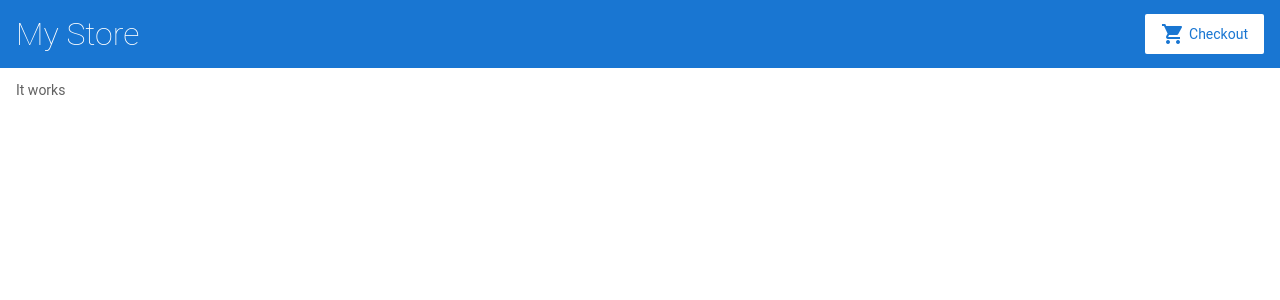
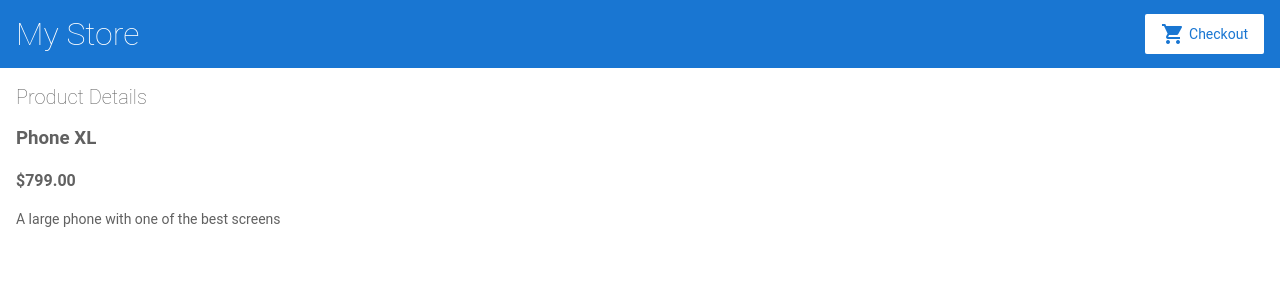
Before and after one commit to KingMike100/angular-guide, an Angular app: page /products/0 in a window 1280 px wide. Shown: the top 300 px of the page. Built offline with nearby package versions, Linux system fonts and the light colour scheme.

Commit message:
Pass vars via router

```diff
--- a/src/app/product-details/product-details.component.html
+++ b/src/app/product-details/product-details.component.html
@@ -1,3 +1,8 @@
-<p >
-It works
-</p>
+<h2>Product Details</h2>
+
+<div *ngIf="product">
+  <h3>{{ product.name }}</h3>
+  <h4>{{ product.price | currency }}</h4>
+  <p>{{ product.description }}</p>
+
+</div>
--- a/src/app/product-details/product-details.component.ts
+++ b/src/app/product-details/product-details.component.ts
@@ -1,6 +1,7 @@
 import { Component, OnInit } from '@angular/core';
-import { Input } from '@angular/core';
+import { ActivatedRoute } from '@angular/router';
 
+import { products } from '../products';
 @Component({
   selector: 'app-product-details',
   templateUrl: './product-details.component.html',
@@ -8,11 +9,14 @@
 })
 export class ProductDetailsComponent implements OnInit {
 
-  @Input() product;
+  product;
 
-  constructor() { }
+  constructor(private route: ActivatedRoute,) { }
 
   ngOnInit() {
+    this.route.paramMap.subscribe(params => {
+    this.product = products[+params.get('productId')];
+  });
   }
 
 }
--- a/src/app/product-list/product-list.component.html
+++ b/src/app/product-list/product-list.component.html
@@ -1,6 +1,6 @@
 <h2>Products</h2>
 
-<div *ngFor="let product of products">
+<div *ngFor="let product of products; index as productId">
 
   <h3>
     <a [title]="product.name + ' details'" [routerLink]="['/products', productId]">
```
